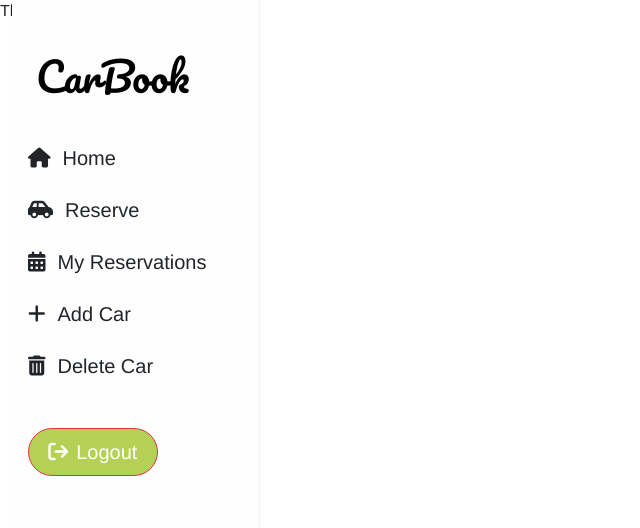
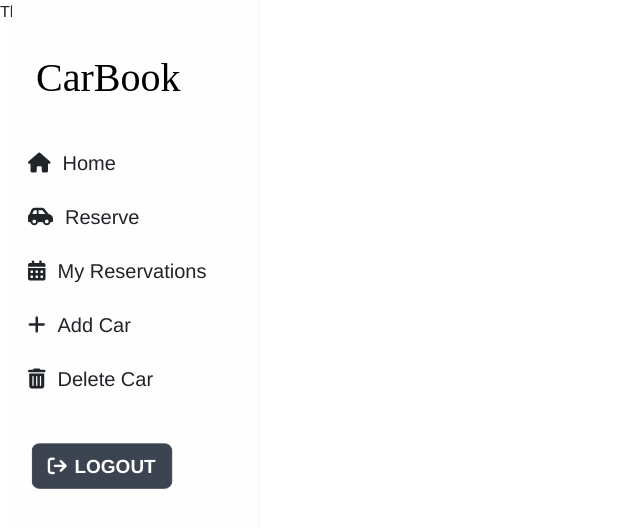
Before and after one commit to teckim/carbook-ui, a React (Create React App) app: page / in a window 1280 px wide. Shown: the top 528 px of the page, without its empty margins (0-640 px from the left). Built offline with nearby package versions, Linux system fonts and the light colour scheme.

Commit message:
git add tailwind config

```diff
--- a/package.json
+++ b/package.json
@@ -8,6 +8,7 @@
     "@testing-library/react": "^13.4.0",
     "@testing-library/user-event": "^14.4.3",
     "axios": "^1.1.3",
+    "daisyui": "^2.33.0",
     "react": "^18.2.0",
     "react-dom": "^18.2.0",
     "react-icons": "^4.6.0",
@@ -46,12 +47,14 @@
     "@babel/plugin-syntax-jsx": "^7.18.6",
     "@babel/preset-env": "^7.18.9",
     "@babel/preset-react": "^7.18.6",
+    "autoprefixer": "^10.4.12",
     "eslint": "^7.32.0",
     "eslint-config-airbnb": "^18.2.1",
     "eslint-plugin-import": "^2.26.0",
     "eslint-plugin-jsx-a11y": "^6.6.0",
     "eslint-plugin-react": "^7.30.1",
     "eslint-plugin-react-hooks": "^4.6.0",
+    "postcss": "^8.4.18",
     "stylelint": "^13.13.1",
     "stylelint-config-standard": "^21.0.0",
     "stylelint-csstree-validator": "^1.9.0",
--- /dev/null
+++ b/postcss.config.js
@@ -0,0 +1,6 @@
+module.exports = {
+  plugins: {
+    tailwindcss: {},
+    autoprefixer: {},
+  },
+}
--- a/src/features/car/carDetailsSlice.js
+++ b/src/features/car/carDetailsSlice.js
@@ -13,7 +13,7 @@ export const retrieveCar = createAsyncThunk('car/retrieve', async (id) => {
   return res.data;
 });
 
-export const removeCar = createAsyncThunk('cars/delete', async ({ id }) => {
+export const removeCar = createAsyncThunk('car/delete', async ({ id }) => {
   await CarData.remove(id);
   return { id };
 });
--- a/src/index.css
+++ b/src/index.css
@@ -1,3 +1,7 @@
+@tailwind base;
+@tailwind components;
+@tailwind utilities;
+
 @import url("https://fonts.googleapis.com/css2?family=Pacifico&display=swap");
 
 :root {
--- /dev/null
+++ b/tailwind.config.js
@@ -0,0 +1,8 @@
+/** @type {import('tailwindcss').Config} */
+module.exports = {
+  content: ['./src/**/*.{js,jsx,ts,tsx}'],
+  theme: {
+    extend: {},
+  },
+  plugins: [require('daisyui')],
+};
```
Also changed, not shown: 1 other file (tests, documents, lock files or other folders).
